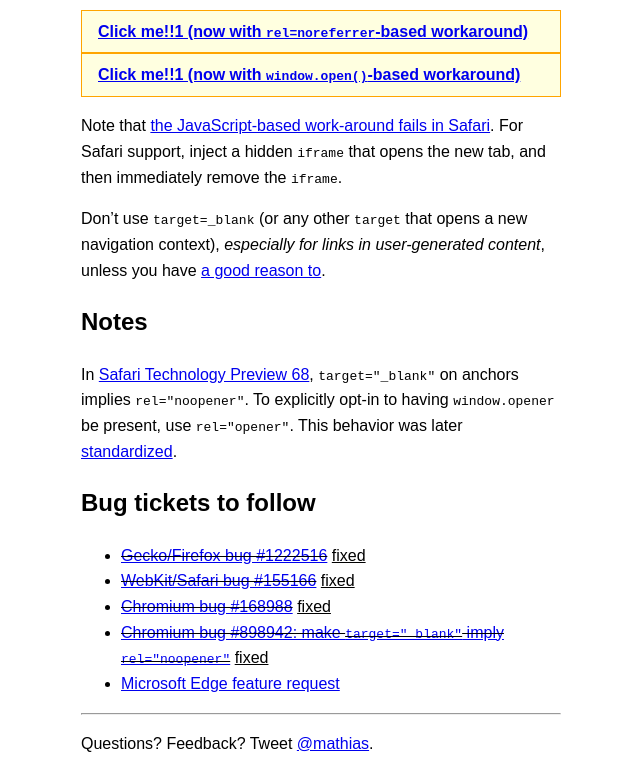
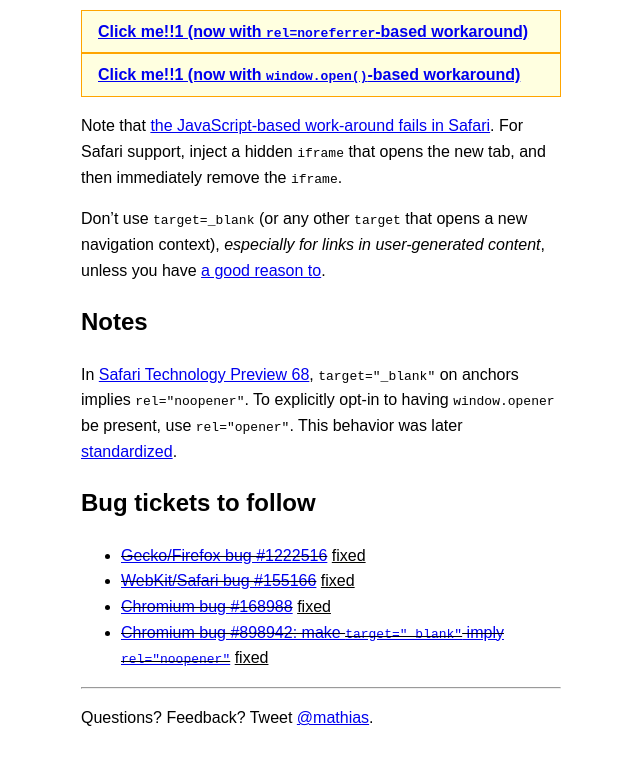
Before and after one commit to mathiasbynens/rel-noopener, a plain HTML site: page index.html in a window 1280 px wide. Shown: the part 1561-2333 px from the top of the page, without its empty margins (319-959 px from the left). After the commit the page ends 2308 px from the top, so only its background shows below. Drawn offline with Linux system fonts and the light colour scheme.

Commit message:
Remove broken link to Edge feedback page
Fixes: #8

```diff
--- a/index.html
+++ b/index.html
@@ -43,7 +43,6 @@ otherWindow.location = url;</code></pre>
 	<li><del><a href="https://bugs.webkit.org/show_bug.cgi?id=155166">WebKit/Safari bug #155166</a></del> <ins>fixed</ins>
 	<li><del><a href="https://bugs.chromium.org/p/chromium/issues/detail?id=168988">Chromium bug #168988</a></del> <ins>fixed</ins>
 	<li><del><a href="https://bugs.chromium.org/p/chromium/issues/detail?id=898942">Chromium bug #898942: make <code>target="_blank"</code> imply <code>rel="noopener"</code></del></a> <ins>fixed</ins>
-	<li><a href="https://wpdev.uservoice.com/forums/257854-microsoft-edge-developer/suggestions/12942405-implement-rel-noopener">Microsoft Edge feature request</a></del>
 </ul>
 <hr>
 <p>Questions? Feedback? Tweet <a href="https://twitter.com/mathias" rel="nofollow">@mathias</a>.
```
